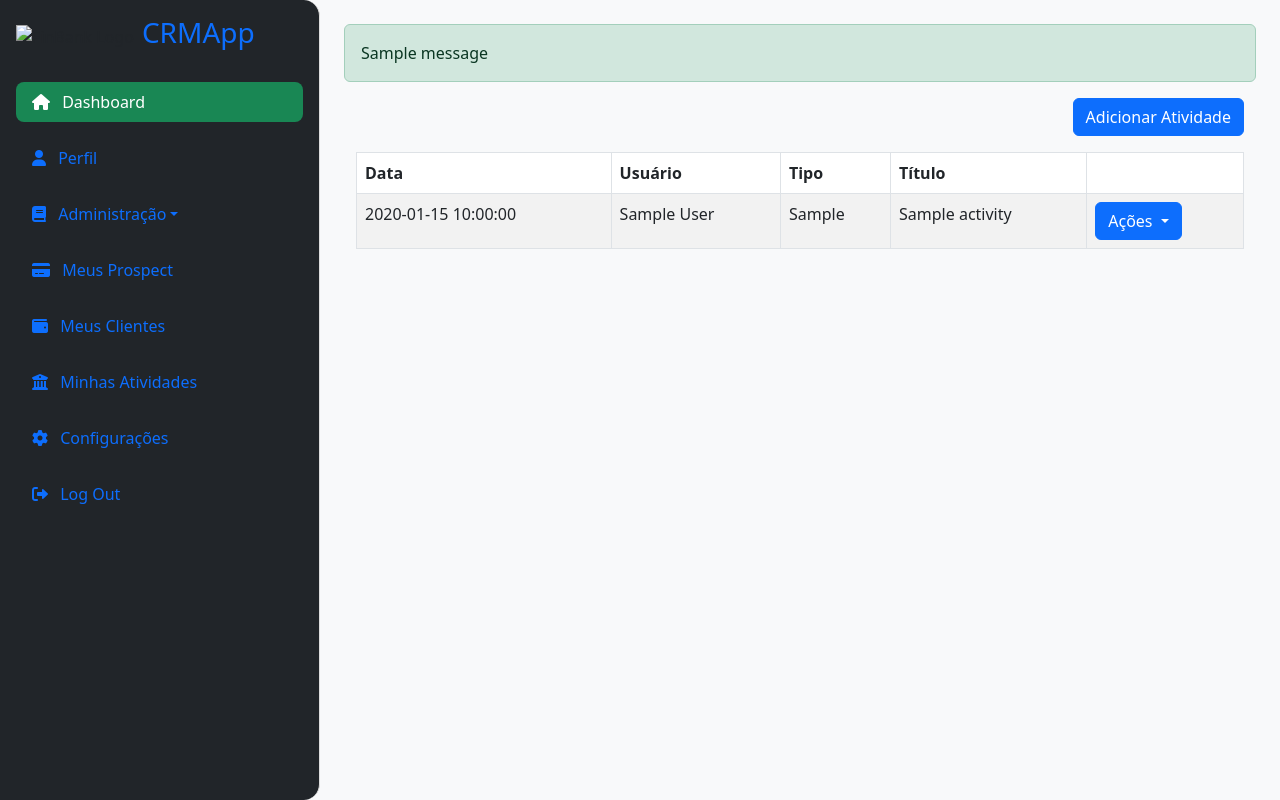
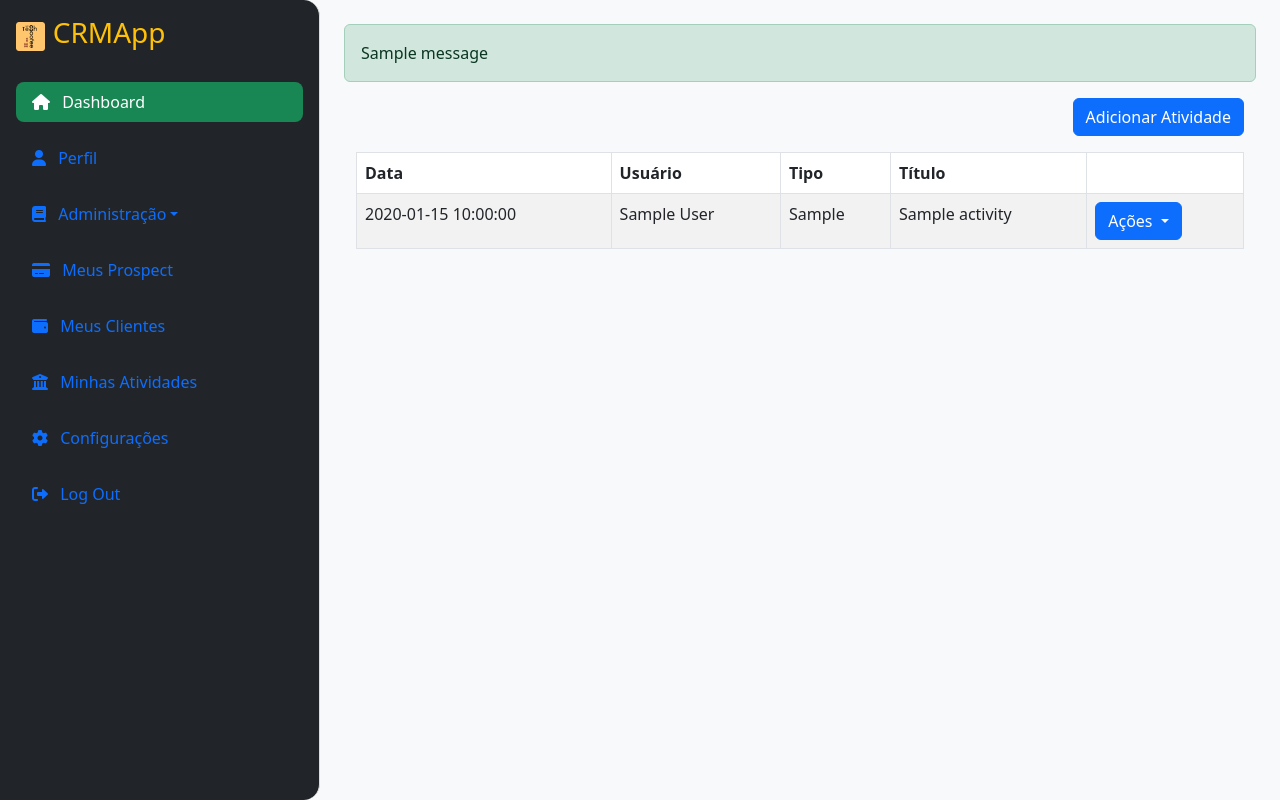
Before and after one commit to Matlima/crm_ultimate, a Flask app: page /activity in a window 1280 px wide. Run offline with Flask 3, Linux system fonts and the light colour scheme; the visitor is signed in with stand-in values (Sample User, id 1); tables that the repository leaves empty hold one stand-in row (values such as "Sample post"); one stand-in notice (Sample message) is shown; some libraries are stand-ins or nearby versions.

Commit message:
Personalizando cores

```diff
--- a/templates/auth/home.html
+++ b/templates/auth/home.html
@@ -27,7 +27,7 @@
                                 {% if messages %}
                                     <ul id="messages" class="list-unstyled">
                                     {% for message in messages %}
-                                        <li class="alert alert-success">{{ message }}</li>
+                                        <li class="alert alert-warning">{{ message }}</li>
                                     {% endfor %}
                                     </ul>
                                 {% endif %}
--- a/templates/shared/template.html
+++ b/templates/shared/template.html
@@ -14,16 +14,16 @@
 <body>
     <!-- Button for mobile to toggle sidebar -->
     <div class="d-md-none d-flex justify-content-between align-items-center p-3 bg-light">
-        <h3 class="text-primary mb-0">CRMApp</h3>
-        <button class="btn btn-primary" id="sidebarToggle"><i class="fas fa-ellipsis-h"></i></button>
+        <h3 class="text-warning mb-0">CRMApp</h3>
+        <button class="btn btn-warning" id="sidebarToggle"><i class="fas fa-ellipsis-h"></i></button>
     </div>
 
     <div class="d-flex">
         <!-- Sidebar as a div -->
         <div class="sidebar bg-dark p-3 w-25" id="sidebar" style="border-top-right-radius: 1rem !important; border-bottom-right-radius: 1rem !important;">
             <div class="d-flex align-items-center mb-4">
-                <img src="https://via.placeholder.com/40" alt="FinBank Logo" class="me-2">
-                <h3 class="text-primary d-none d-md-block">CRMApp</h3>
+                <img src="{{ url_for('static', filename='img/favicon.png') }}" alt="FinBank Logo" class="me-2" style="width: 10%">
+                <h3 class="text-warning d-none d-md-block">CRMApp</h3>
             </div>
             <ul class="nav flex-column">
                 <li class="nav-item mb-3">
```
